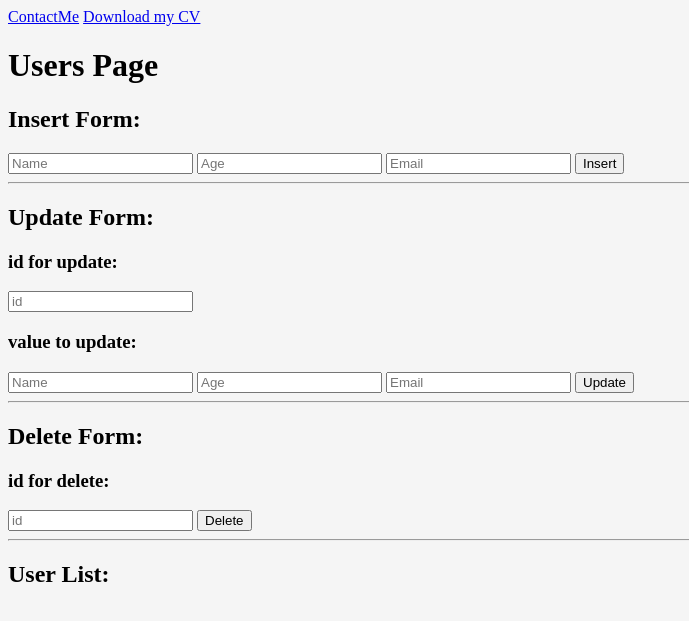
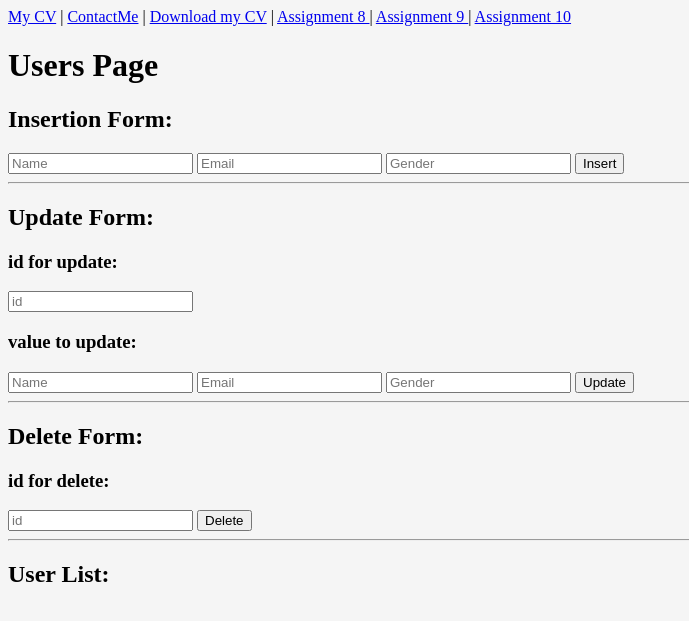
Before and after one commit to tzofnatc/Flask-Projects, a Flask app: page /assignment10 in a window 1280 px wide. Shown: the top 621 px of the page, without its empty margins (0-689 px from the left). Run offline with Flask 2, Linux system fonts and the light colour scheme; data that the repository does not hold is empty.

Commit message:
assignment10

```diff
--- a/app.py
+++ b/app.py
@@ -1,6 +1,7 @@
 from flask import Flask, redirect, url_for, render_template, request, session
 
 app = Flask(__name__)
+app.secret_key= '123'
 
 @app.route('/main')
 @app.route('/')
--- a/pages/assignment10/assignment10.py
+++ b/pages/assignment10/assignment10.py
@@ -2,7 +2,7 @@ import mysql.connector
 from interact_with_DB import interact_db
 from flask import Blueprint, render_template, redirect, url_for, request, flash
 
-# ‘assignment10’ blueprint definition
+## ‘assignment10’ blueprint
 assignment10 = Blueprint('assignment10', __name__,
                          static_url_path='/pages/assignment10',
                          static_folder='static',
@@ -11,9 +11,8 @@ assignment10 = Blueprint('assignment10', __name__,
 mydb = mysql.connector.connect(
   host="localhost",
   user="root",
-  password="root!"
+  password="root"
 )
-
 
 # Routes
 @assignment10.route('/assignment10', methods=['GET', 'POST'])
@@ -21,3 +20,48 @@ def assignment10_func():
     query='select * from users'
     users= interact_db(query=query, query_type='fetch')
     return render_template('assignment10.html', users= users)
+
+@assignment10.route('/insert_user', methods=['post'])
+def insert_users_func():
+    # get the data
+    name = request.form['name']
+    email = request.form['email']
+    gender = request.form['gender']
+
+    #insert to DB
+    query = "insert into users(name, email, gender) values ('%s','%s','%s'); " % (name, email, gender)
+    interact_db(query=query, query_type='commit')
+
+    # come back to users
+    flash('New user has been insert!')
+    return redirect('/assignment10')
+
+
+@assignment10.route('/update_user', methods=['post'])
+def update_users_func():
+    # get the data
+    id = request.form['id']
+    name = request.form['name']
+    email = request.form['email']
+    gender = request.form['gender']
+
+    #update DB
+
+    query = "select id FROM users WHERE id = '%s';" % id
+    query_result = interact_db(query=query, query_type='fetch')
+    if len(query_result) > 0:
+        query = "UPDATE users SET name = '%s', email = '%s' ,gender = '%s' where id='%s' ; " % (name, email, gender ,id)
+        interact_db(query=query, query_type='commit')
+        flash('User has been updated!')
+        return redirect('/assignment10')
+    else:
+        flash(f'id user {id} not exist')
+        return redirect('/assignment10')
+
+@assignment10.route('/delete_user', methods=['post'])
+def delete_user_func():
+    user_id= request.form['id']
+    query= "delete from users where id='%s';" % user_id
+    interact_db(query=query, query_type='commit')
+    flash('User has been Deleted!')
+    return redirect("/assignment10")
--- a/pages/assignment10/templates/assignment10.html
+++ b/pages/assignment10/templates/assignment10.html
@@ -5,17 +5,15 @@
 
 {% block content %}
 {% set page_name='assigment10' %}
-    <h1>
-        Users Page
-    </h1>
+    <h1> Users Page</h1>
      {% for message in get_flashed_messages() %}
         <h3 style="color: red" >{{ message }}</h3>
     {% endfor %}
-    <h2> Insert Form:</h2>
+    <h2> Insertion Form:</h2>
     <form action="/insert_user" method="post">
         <input type="text" name="name" placeholder="Name">
-        <input type="text" name="age" placeholder="Age">
         <input type="email" name="email" placeholder="Email">
+        <input type="text" name="gender" placeholder="Gender">
         <input type="submit" value="Insert">
     </form>
     <hr>
@@ -26,8 +24,8 @@
         <input type="text" name="id" placeholder="id">
         <h3>value to update:</h3>
         <input type="text" name="name" placeholder="Name">
-        <input type="text" name="age" placeholder="Age">
         <input type="email" name="email" placeholder="Email">
+        <input type="text" name="gender" placeholder="Gender">
         <input type="submit" value="Update">
     </form>
     <hr>
@@ -45,7 +43,7 @@
 
         {% for user in users %}
             <li>
-            <b>   {{ user.id }}: </b>  {{ user.name }} ,  {{ user.age }}, Email: {{ user.email }}
+            <b>   {{ user.id }}: </b>  {{ user.name }} , {{ user.email }} , {{ user.gender }}
             </li>
         {% endfor %}
 
--- a/templates/ContactMe.html
+++ b/templates/ContactMe.html
@@ -9,6 +9,7 @@
         <title>Contact Me</title>
     </head>
     <body id="Form">
+        {% include 'header.html' %}
        <h1>Contact Me</h1>
        <form action="" name = "Form" onsubmit = "return(validate());">
             <label for ="FName">First Name</label> <br>
--- a/templates/cv1.html
+++ b/templates/cv1.html
@@ -9,6 +9,7 @@
     <title>Tzofnat Cohen CV</title>
 </head>
 <body>
+    {% include 'header.html' %}
     <div id="GridContainer">
         <div id="item1"> <h1>Tzofnat Cohen CV</h1></div>
             <div id="item4"><h2>Contact Details </h2><br>
--- a/templates/header.html
+++ b/templates/header.html
@@ -1,3 +1,7 @@
 <header>
-    <a href="/ContactMe">ContactMe</a> <a href="/static/CV Tzofnat Cohen.pdf" download="TC.CV">Download my CV</a>
+    <a href="/main">My CV</a> |
+    <a href="/ContactMe">ContactMe</a> | <a href="/static/CV Tzofnat Cohen.pdf" download="TC.CV">Download my CV</a>
+    | <a href="/assignment8">  Assignment 8 </a>
+    | <a href="/assignment9">  Assignment 9 </a>
+   | <a href="/assignment10">  Assignment 10 </a>
 </header>
```
